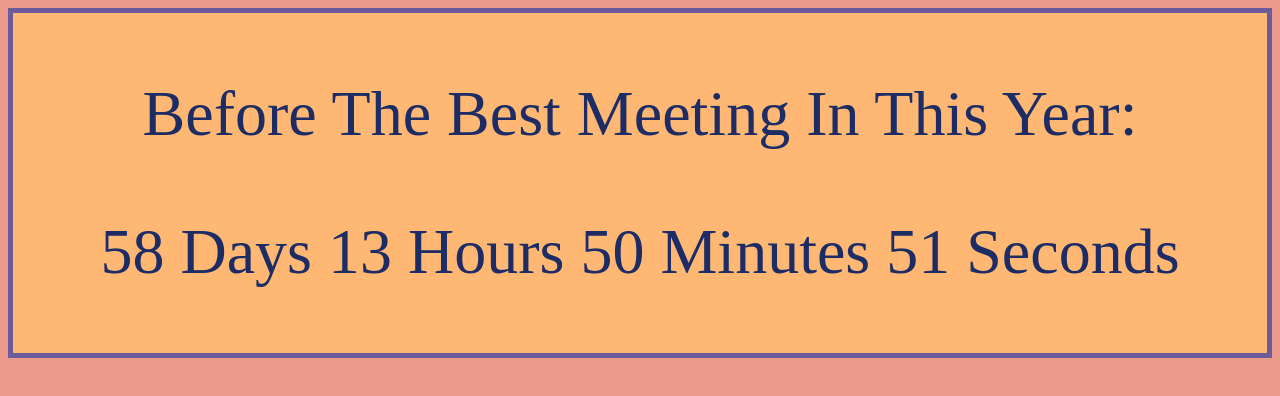
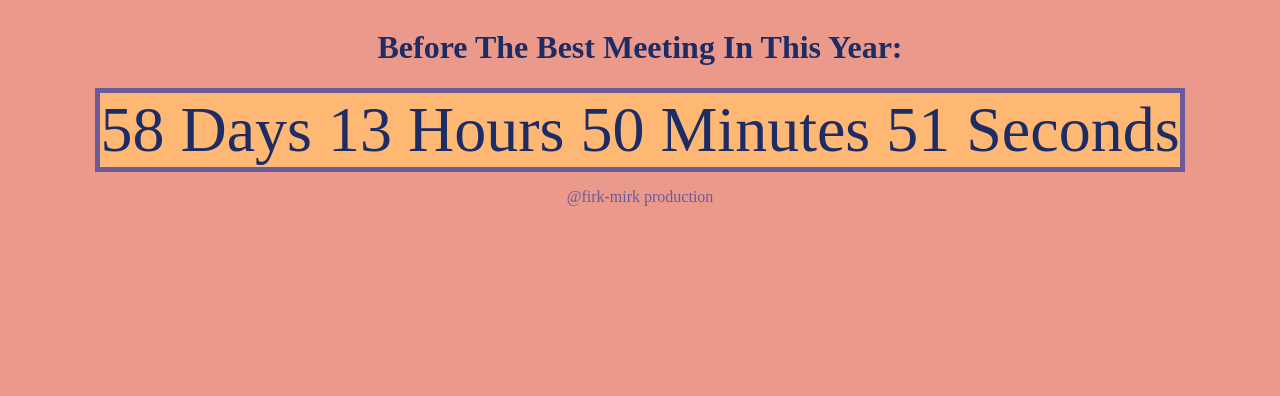
Before and after one commit to AlexOvsyannikov/timerTest, a plain HTML site: page index.html in a window 1280 px wide. Drawn offline with Linux system fonts and the light colour scheme.

Commit message:
small design changes

```diff
--- a/index.html
+++ b/index.html
@@ -8,9 +8,18 @@
 
     </head>
     <body>
-        <div class="timer">
-            <p id="description">Before The Best Meeting In This Year:</p>
-            <p id="timer"></p>
-        </div>
+        <header class="container">
+            <h1 id="description">Before The Best Meeting In This Year:</h1>
+
+        </header>
+        <main class="container">
+            <div class="timer">
+                <time id="timer"></time>
+            </div>
+        </main>
+        <footer class="container">
+            <p>@firk-mirk production</p>
+        </footer>
+
     </body>
 </html>
--- a/style.css
+++ b/style.css
@@ -12,3 +12,14 @@ body {
     /*FEB873 EB998B B088AD 6B5B9A 1D2C65*/
     background-color: #EB998B;
 }
+h1 {
+    color: #1D2C65;
+}
+footer > p {
+    color: #6B5B9A;
+}
+.container {
+    justify-content: center;
+    min-height: 10vh;
+    display: flex;
+}
```
